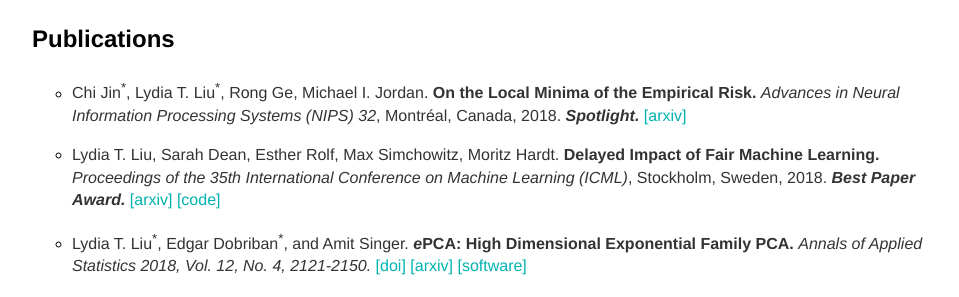
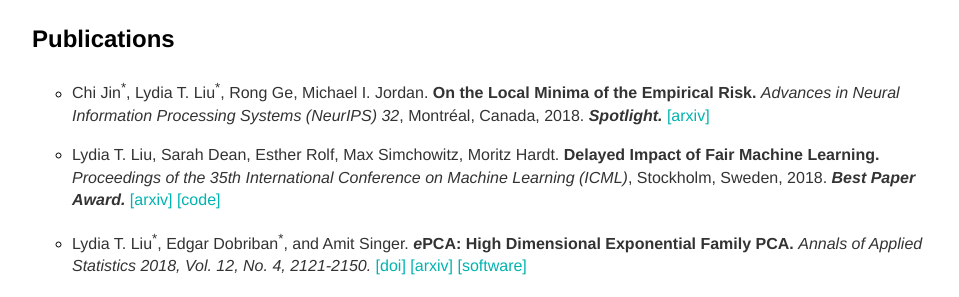
Before and after one commit to serenalwang/serenalwang.github.io, a Jekyll site: the page built from projects.md, in a window 1280 px wide. Shown: the part 212-509 px from the top of the page, without its empty margins (160-1119 px from the left). Built offline with Jekyll 4.4.1, drawn with Linux system fonts in a browser that asks for light colours.

Commit message:
Update projects.md

```diff
--- a/projects.md
+++ b/projects.md
@@ -9,7 +9,7 @@
 
 ### Publications
 
-* Chi Jin<sup>\*</sup>, Lydia T. Liu<sup>\*</sup>, Rong Ge, Michael I. Jordan. **On the Local Minima of the Empirical Risk.** *Advances in Neural Information Processing Systems (NIPS) 32*, Montréal, Canada, 2018. ***Spotlight.*** [[arxiv]](https://arxiv.org/abs/1803.09357)
+* Chi Jin<sup>\*</sup>, Lydia T. Liu<sup>\*</sup>, Rong Ge, Michael I. Jordan. **On the Local Minima of the Empirical Risk.** *Advances in Neural Information Processing Systems (NeurIPS) 32*, Montréal, Canada, 2018. ***Spotlight.*** [[arxiv]](https://arxiv.org/abs/1803.09357)
 
 * Lydia T. Liu, Sarah Dean, Esther Rolf, Max Simchowitz, Moritz Hardt. **Delayed Impact of Fair Machine Learning.** *Proceedings of the 35th International Conference on Machine Learning (ICML)*, Stockholm, Sweden, 2018. ***Best Paper Award.*** [[arxiv]](https://arxiv.org/abs/1803.04383) [[code]](https://github.com/lydiatliu/delayedimpact)
 
```
